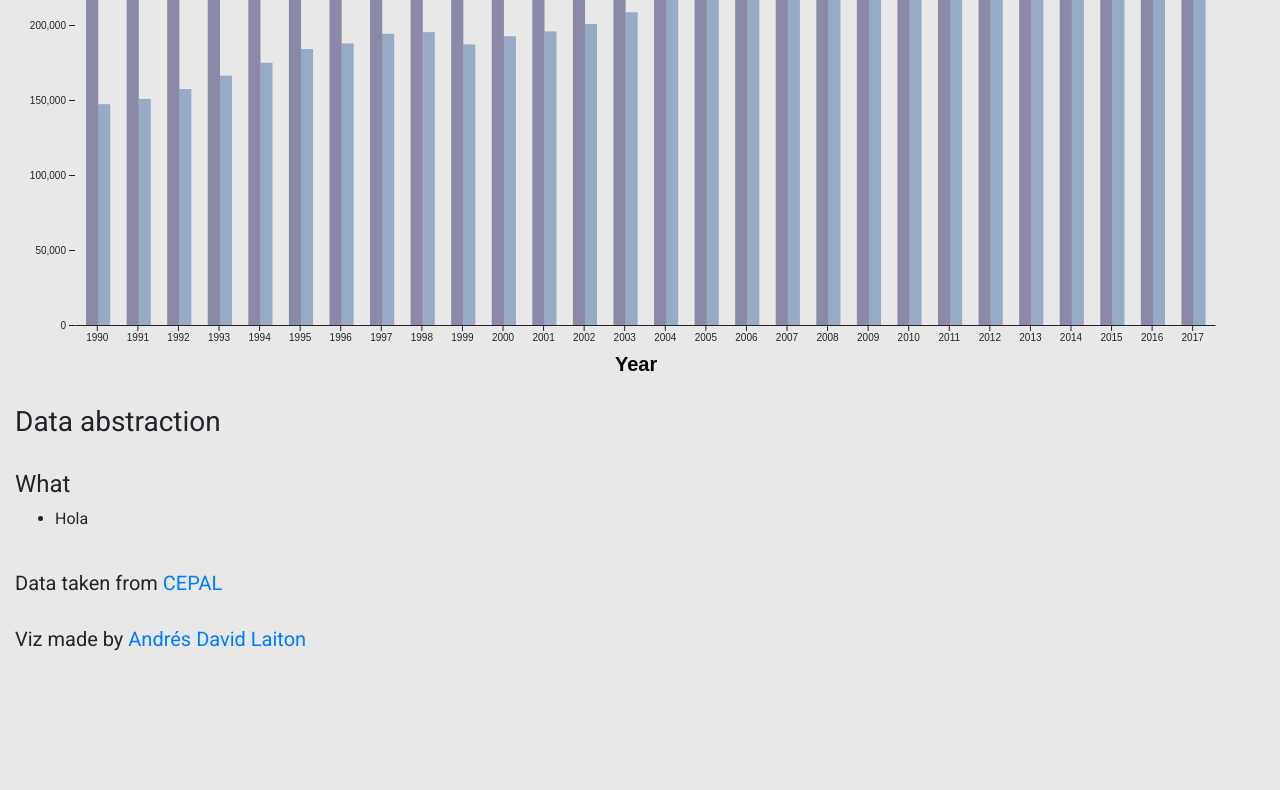
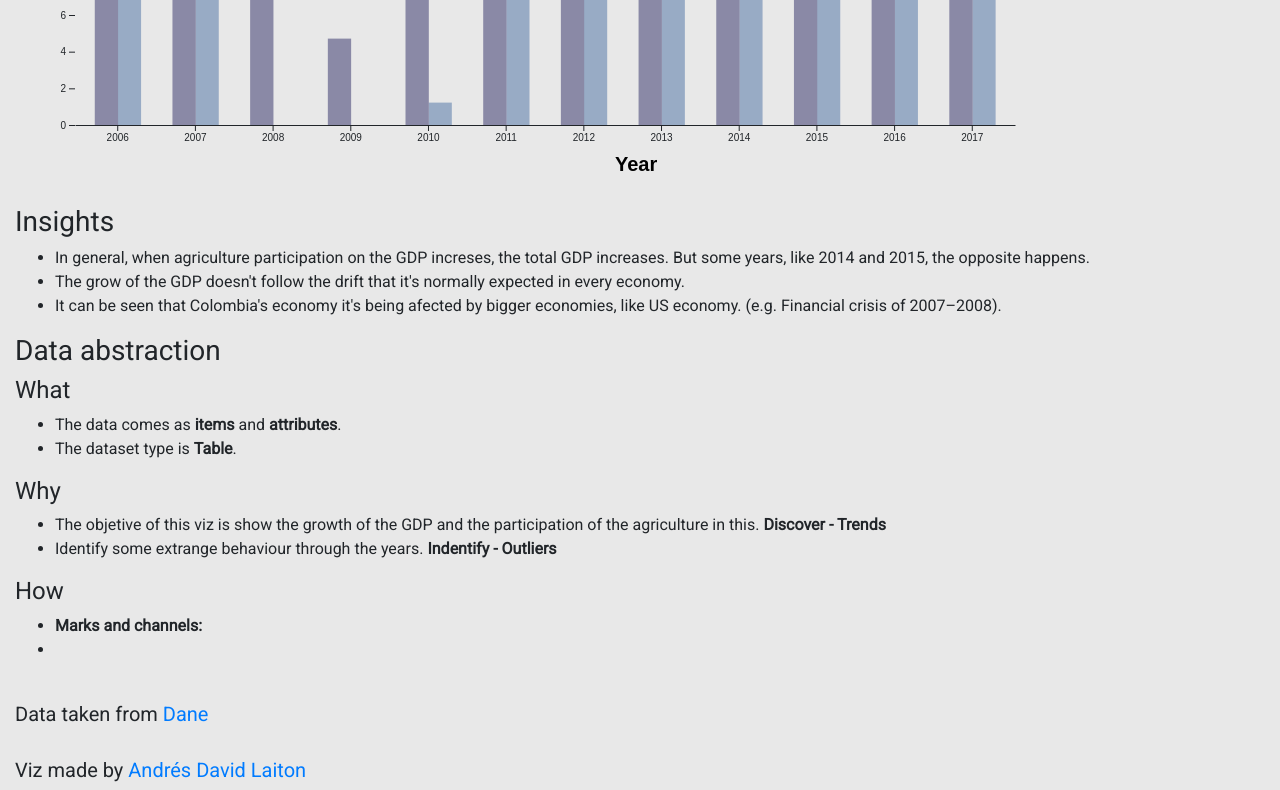
Before and after one commit to daviddlaiton/ColombiaPIBTrend, a plain HTML site: page index.html in a window 1280 px wide. Shown: the part 663-1453 px from the top of the page. Before the commit the page ends 1322 px from the top, so only its background shows below. Drawn offline with nearby package versions, Linux system fonts and the light colour scheme.

Commit message:
data and graph changed. Insights added

```diff
--- a/data/data.json
+++ b/data/data.json
@@ -1,142 +1,62 @@
 [
 	{
-		"year": 1990,
-		"value": 147236.3,
-		"average": 227843.701885175
-	},
-	{
-		"year": 1991,
-		"value": 150728.6,
-		"average": 235207.506929706
-	},
-	{
-		"year": 1992,
-		"value": 157290.2,
-		"average": 241104.428333186
-	},
-	{
-		"year": 1993,
-		"value": 166271.7,
-		"average": 250155.570359744
-	},
-	{
-		"year": 1994,
-		"value": 174830.3,
-		"average": 262770.624677758
-	},
-	{
-		"year": 1995,
-		"value": 183925.8,
-		"average": 266340.877071717
-	},
-	{
-		"year": 1996,
-		"value": 187707,
-		"average": 276186.220341556
-	},
-	{
-		"year": 1997,
-		"value": 194145.9,
-		"average": 290133.890602664
-	},
-	{
-		"year": 1998,
-		"value": 195252.1,
-		"average": 296485.388769836
-	},
-	{
-		"year": 1999,
-		"value": 187043.7,
-		"average": 297033.776135911
-	},
-	{
-		"year": 2000,
-		"value": 192514.5,
-		"average": 308274.614499067
-	},
-	{
-		"year": 2001,
-		"value": 195744.7,
-		"average": 310367.279826717
-	},
-	{
-		"year": 2002,
-		"value": 200646.1,
-		"average": 311946.694423331
-	},
-	{
-		"year": 2003,
-		"value": 208507.9,
-		"average": 317829.140506522
-	},
-	{
-		"year": 2004,
-		"value": 219627.7,
-		"average": 336771.207513947
-	},
-	{
-		"year": 2005,
-		"value": 229964.6,
-		"average": 351031.102509975
-	},
-	{
 		"year": 2006,
-		"value": 245554.8,
-		"average": 369462.715828728
+		"total": 8.45585480550965,
+		"agriculture": 26.9121175293833
 	},
 	{
 		"year": 2007,
-		"value": 262372,
-		"average": 390219.576942936
+		"total": 15.7537858887981,
+		"agriculture": 27.4808876780393
 	},
 	{
 		"year": 2008,
-		"value": 270917.6,
-		"average": 405852.514684189
+		"total": -3.00477825714154,
+		"agriculture": 13.4577368063138
 	},
 	{
 		"year": 2009,
-		"value": 274183.3,
-		"average": 398552.274784147
+		"total": -0.989788653645576,
+		"agriculture": 4.7122697052787
 	},
 	{
 		"year": 2010,
-		"value": 286103.6,
-		"average": 423356.956518053
+		"total": 1.22143229292611,
+		"agriculture": 17.1911570771908
 	},
 	{
 		"year": 2011,
-		"value": 307168.1,
-		"average": 442374.076338536
+		"total": 8.13587304694317,
+		"agriculture": 29.4396753523095
 	},
 	{
 		"year": 2012,
-		"value": 319157,
-		"average": 454611.941093631
+		"total": 10.079643225225,
+		"agriculture": 15.9255460223684
 	},
 	{
 		"year": 2013,
-		"value": 333732.5,
-		"average": 467677.110080239
+		"total": 29.9418861553491,
+		"agriculture": 18.0892741542
 	},
 	{
 		"year": 2014,
-		"value": 349512.4,
-		"average": 473269.326635222
+		"total": 11.5844638863885,
+		"agriculture": 18.8919346837201
 	},
 	{
 		"year": 2015,
-		"value": 359843.8,
-		"average": 479116.124058431
+		"total": 17.1951512900101,
+		"agriculture": 11.8355921582908
 	},
 	{
 		"year": 2016,
-		"value": 366906.1,
-		"average": 474863.239137823
+		"total": 8.82140222744997,
+		"agriculture": 7.96145192607254
 	},
 	{
 		"year": 2017,
-		"value": 373470.8,
-		"average": 481486.160030483
+		"total": 22.7838071063342,
+		"agriculture": 7.17853190127204
 	}
 ]
--- a/index.html
+++ b/index.html
@@ -9,7 +9,7 @@
     <meta name="description" content="Webpage to show facts about PIB in Colombia">
     <meta name="viewport" content="width=device-width, initial-scale=1, shrink-to-fit=no">
 
-    <title>Colombia PIB</title>
+    <title>Colombia GDP</title>
 
     <!--Bootstrap import-->
     <link rel="stylesheet" href="https://stackpath.bootstrapcdn.com/bootstrap/4.1.3/css/bootstrap.min.css" integrity="sha384-MCw98/SFnGE8fJT3GXwEOngsV7Zt27NXFoaoApmYm81iuXoPkFOJwJ8ERdknLPMO"
@@ -26,29 +26,44 @@
 
     <div class="container-fluid">
         <br>
-        <h1>Colombia PIB</h1>
+        <h1>Colombia GFP</h1>
         <br>
         <br>
-        <h3>Evolution of the PIB in Colombia between 1990 and 2017.</h3>
+        <h3>Evolution of the GDP and the agriculture participation in this in Colombia between 2006 and 2017.</h3>
         <br>
         <select id="graphSelector">
             <option value="year">By year</option>
-            <option value="value">By value</option>
-            <option value="average">By average</option>
+            <option value="total">By total GDP</option>
+            <option value="agriculture">By Agriculture</option>
         </select>
         <br>
         <svg id="graph"></svg>
-
+        <h3>Insights</h3>
+        <ul>
+            <li>In general, when agriculture participation on the GDP increses, the total GDP increases. But some years, like 2014 and 2015, the opposite happens.</li>
+            <li>The grow of the GDP doesn't  follow the drift that it's normally expected in every economy.</li>
+            <li>It can be seen that Colombia's economy it's being afected by bigger economies, like US economy. (e.g. Financial crisis of 2007–2008).</li>
+        </ul>
         <h3>Data abstraction</h3>
-        <br>
         <h4>What</h4>
         <ul>
-            <li>Hola</li>
+            <li>The data comes as <strong>items </strong> and <strong>attributes</strong>.</li>
+            <li>The dataset type is <strong>Table</strong>.</li>
+        </ul>
+        <h4>Why</h4>
+        <ul>
+            <li>The objetive of this viz is show the growth of the GDP and the participation of the agriculture in this. <strong>Discover - Trends</strong></li>
+            <li>Identify some extrange behaviour through the years. <strong>Indentify - Outliers</strong></li>
+        </ul>
+        <h4>How</h4>
+        <ul>
+            <li><strong>Marks and channels: </strong> </li>
+            <li></li>
         </ul>
         <div>
             <br>
 
-            <h5>Data taken from <a href="http://estadisticas.cepal.org/cepalstat/Portada.html" target="_blank">CEPAL</a></h5>
+            <h5>Data taken from <a href="http://www.dane.gov.co/" target="_blank">Dane</a></h5>
             <br>
             <h5>Viz made by <a href="https://twitter.com/David_Laiton/" target="_blank">Andrés David Laiton</a></h5>
 
--- a/js/main.js
+++ b/js/main.js
@@ -1,8 +1,8 @@
 const data = "data/data.json";
 
 margin = ({ top: 20, right: 0, bottom: 30, left: 60 })
-    , width = 1200
-    , height = 800
+    , width = 1000
+    , height = 600
     , marginbar = 2;
 
 
@@ -18,7 +18,7 @@ d3.json(data).then(datos => {
         .padding(0.1);
 
     var y = d3.scaleLinear()
-        .domain([0, d3.max(datos, d => d.average)]).nice()
+        .domain([0, d3.max(datos, d => d.total)]).nice()
         .range([height - margin.bottom, margin.top]);
 
     var z = d3.scaleOrdinal()
@@ -36,17 +36,17 @@ d3.json(data).then(datos => {
 
     const bar = svg.append("g")
         .selectAll("rect").data(datos).enter().append("rect")
-        .attr("x", d => x(d.year) + 19)
-        .attr("y", d => y(d.value))
-        .attr("height", d => y(0) - y(d.value))
+        .attr("x", d => x(d.year) + 35)
+        .attr("y", d => y(d.total))
+        .attr("height", d => y(0) - y(d.total))
         .attr("width", (x.bandwidth() / 3))
         .attr("fill", "#98abc5");
 
     const bar2 = svg.append("g")
         .selectAll("rect").data(datos).enter().append("rect")
-        .attr("x", d => x(d.year) + 7)
-        .attr("y", d => y(d.average))
-        .attr("height", d => y(0) - y(d.average))
+        .attr("x", d => x(d.year) + 12)
+        .attr("y", d => y(d.agriculture))
+        .attr("height", d => y(0) - y(d.agriculture))
         .attr("width", (x.bandwidth() / 3))
         .attr("fill", "#8a89a6");
 
@@ -55,19 +55,20 @@ d3.json(data).then(datos => {
         .attr("font-size", 10)
         .attr("text-anchor", "end")
         .selectAll("g")
-        .data(["Colombia", "Average"].slice())
+        .data(["GDP Increase", "Agriculture Increase "].slice())
         .enter().append("g")
         .attr("transform", function (d, i) { return "translate(0," + i * 20 + ")"; });
 
     legend.append("rect")
         .attr("x", width - 15)
+        .attr("y", 0)
         .attr("width", 19)
         .attr("height", 19)
         .attr("fill", z);
 
     legend.append("text")
         .attr("x", width - 20)
-        .attr("y", 9.5)
+        .attr("y", 8)
         .attr("dy", "0.32em")
         .text(function (d) { return d; });
 
@@ -93,7 +94,7 @@ d3.json(data).then(datos => {
         .attr("font-weight", "bold")
         .attr("font-size", 20)
         .attr("text-anchor", "start")
-        .text("PIB  a precios constantes en dólares");
+        .text("Percentage increase");
 
     svg.node().update = () => {
         const t = svg.transition()
@@ -103,17 +104,17 @@ d3.json(data).then(datos => {
             .order()
             .transition(t)
             .delay((d, i) => i * 20)
-            .attr("x", d => x(d.year) + 19)
-            .attr("y", d => y(d.value))
-            .attr("height", d => y(0) - y(d.value));
+            .attr("x", d => x(d.year) + 40)
+            .attr("y", d => y(d.total))
+            .attr("height", d => y(0) - y(d.total));
 
         bar2.data(datos, d => d.year)
             .order()
             .transition(t)
             .delay((d, i) => i * 20)
-            .attr("x", d => x(d.year) + 7)
-            .attr("y", d => y(d.average))
-            .attr("height", d => y(0) - y(d.average));
+            .attr("x", d => x(d.year) + 13)
+            .attr("y", d => y(d.agriculture))
+            .attr("height", d => y(0) - y(d.agriculture));
 
         gx.transition(t)
             .call(xAxis)
@@ -128,11 +129,11 @@ d3.json(data).then(datos => {
             case "year":
                 datos.sort((a, b) => a.year - b.year);
                 break;
-            case "value":
-                datos.sort((a, b) => a.value - b.value);
+            case "total":
+                datos.sort((a, b) => a.total - b.total);
                 break;
-            case "average":
-                datos.sort((a, b) => a.average - b.average);
+            case "agriculture":
+                datos.sort((a, b) => a.agriculture - b.agriculture);
                 break;
         }
         x.domain(datos.map(d => d.year));
```
